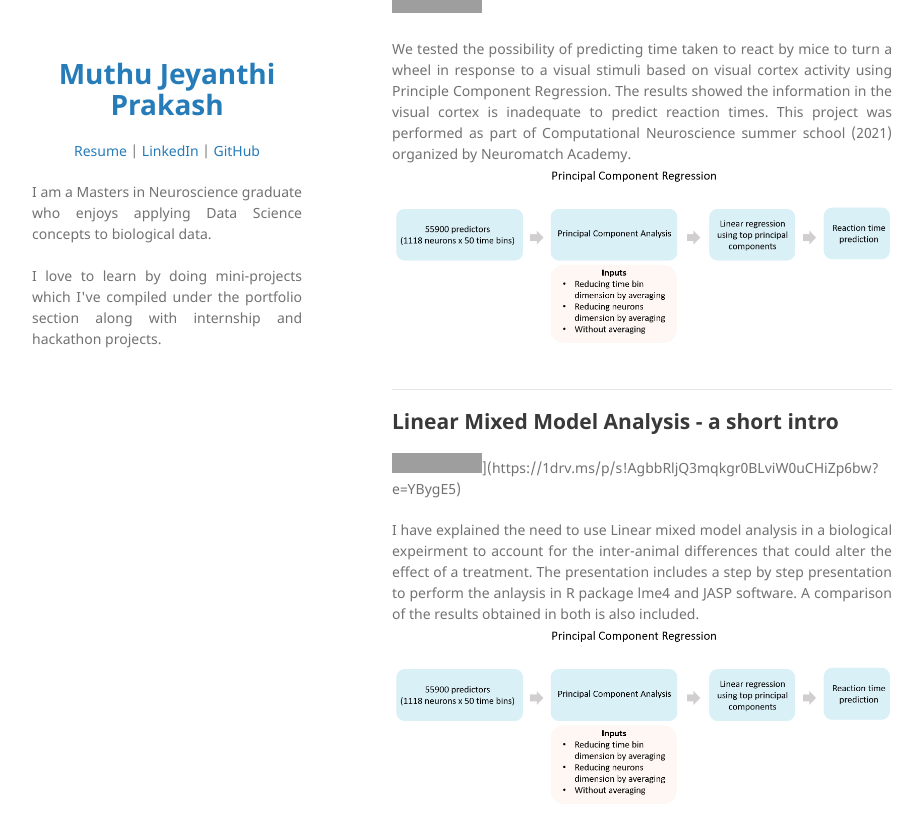
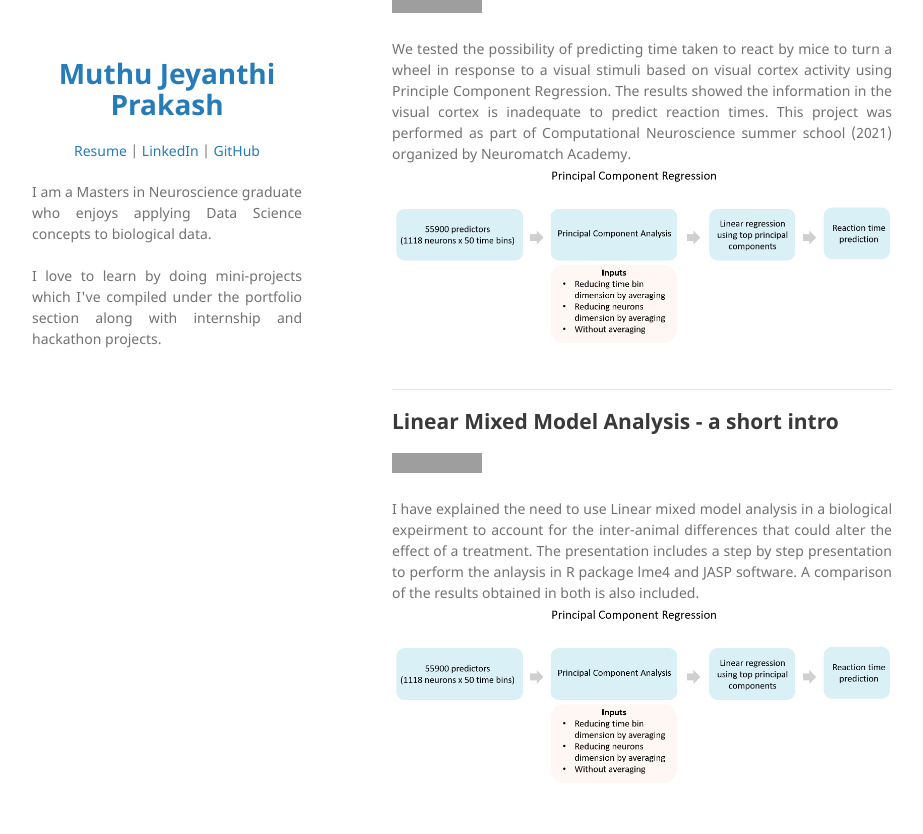
Before and after one commit to Muthu-Jeyanthi/Muthu-Jeyanthi.github.io, a Jekyll site: the page built from index.md, in a window 1280 px wide and 900 px high, scrolled down 1596 px. Shown: the top 834 px of the window, without its empty margins (178-1101 px from the left). Built offline with Jekyll 4.4.1, drawn with Linux system fonts in a browser that asks for light colours; our own code applies the rules of GitHub Pages for plain Markdown files; grey boxes are pictures that could not be loaded.

Commit message:
Update index.md

```diff
--- a/index.md
+++ b/index.md
@@ -45,7 +45,7 @@
 ---
 ## Linear Mixed Model Analysis - a short intro
 
-![PowerPoint](https://img.shields.io/badge/Microsoft_PowerPoint-B7472A?style=for-the-badge&logo=microsoft-powerpoint&logoColor=white)](https://1drv.ms/p/s!AgbbRljQ3mqkgr0BLviW0uCHiZp6bw?e=YBygE5)
+[![PowerPoint](https://img.shields.io/badge/Microsoft_PowerPoint-B7472A?style=for-the-badge&logo=microsoft-powerpoint&logoColor=white)](https://1drv.ms/p/s!AgbbRljQ3mqkgr0BLviW0uCHiZp6bw?e=YBygE5)
 
 <div style="text-align: justify"> I have explained the need to use Linear mixed model analysis in a biological expeirment to account for the inter-animal differences that could alter the effect of a treatment. The presentation includes a step by step presentation to perform the anlaysis in R package lme4 and JASP software. A comparison of the results obtained in both is also included.  </div>
 
```
